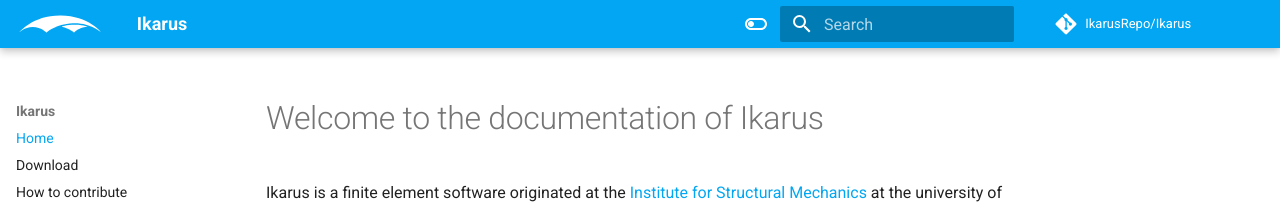
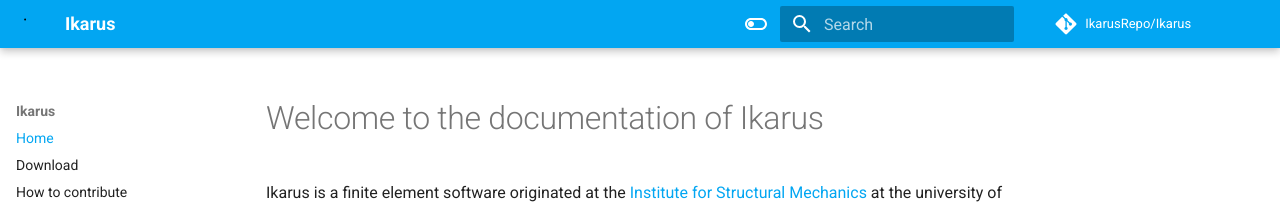
Before and after one commit to ikarus-project/ikarus, an MkDocs documentation site: the page built from docs/website/index.md, in a window 1280 px wide. Shown: the top 205 px of the page. Built offline with MkDocs 1.6.1 and Material for MkDocs 9.7.7, drawn with Linux system fonts in a browser that asks for light colours; comment, search, counter and statistics services are not loaded.

Commit message:
docker docs update

```diff
--- a/docs/mkdocs.yml
+++ b/docs/mkdocs.yml
@@ -14,8 +14,8 @@
 # Configuration
 theme:
   name: material
-  logo: images/logo_white.svg
-  favicon: images/logo_blue.svg
+  logo: images/logo_dummy.svg
+  favicon: images/logo_dummy.svg
   features:
     - navigation.instant
     - content.code.annotate
```
Also changed, not shown: docs/website/images/logo_dummy.svg (added).
